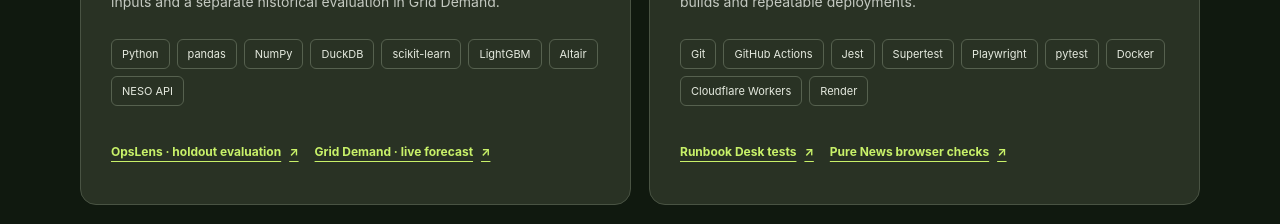
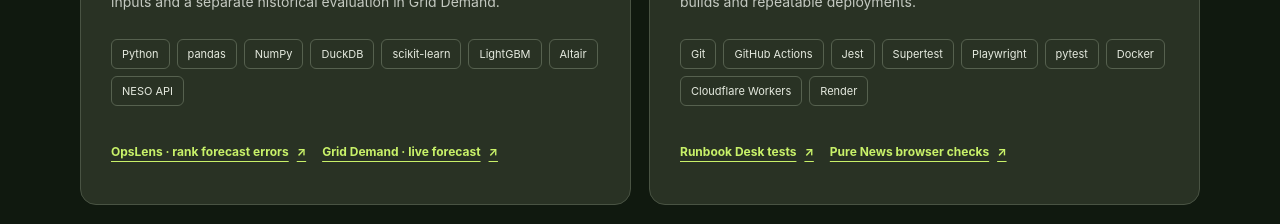
Before and after one commit to s7a7ic-37/portfolio, a React (Vite) app: page / in a window 1280 px wide. Shown: the part 5040-5264 px from the top of the page. Built offline with nearby package versions, Linux system fonts and the light colour scheme.

Commit message:
Link data skills to forecast error triage

```diff
--- a/src/components/Skills.tsx
+++ b/src/components/Skills.tsx
@@ -16,7 +16,7 @@ const capabilities = [
     description: "Time-based holdouts and baseline comparisons in OpsLens; live NESO inputs and a separate historical evaluation in Grid Demand.",
     tools: ["Python", "pandas", "NumPy", "DuckDB", "scikit-learn", "LightGBM", "Altair", "NESO API"],
     evidence: [
-      { label: "OpsLens · holdout evaluation", href: "https://opslens.artemislab.co.uk/#cohort" },
+      { label: "OpsLens · rank forecast errors", href: "https://opslens.artemislab.co.uk/#product-detail" },
       { label: "Grid Demand · live forecast", href: "https://grid.artemislab.co.uk/" },
     ],
   },
```
